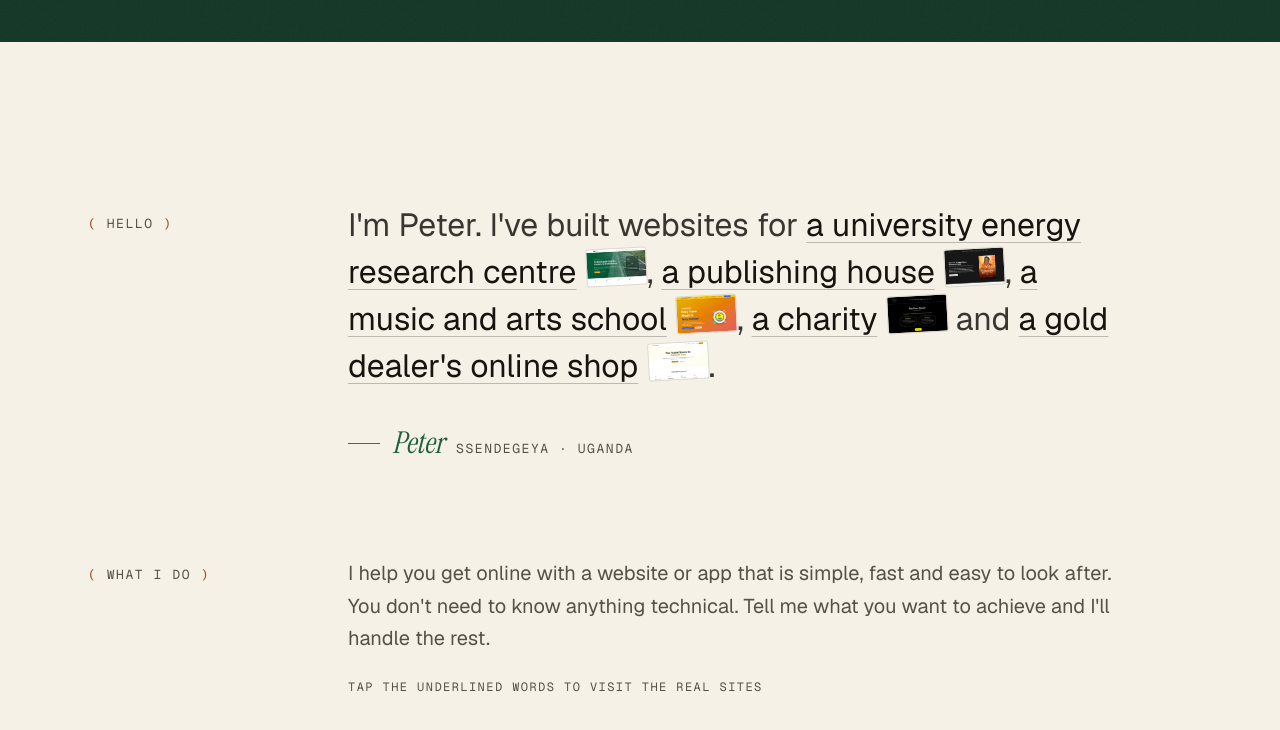
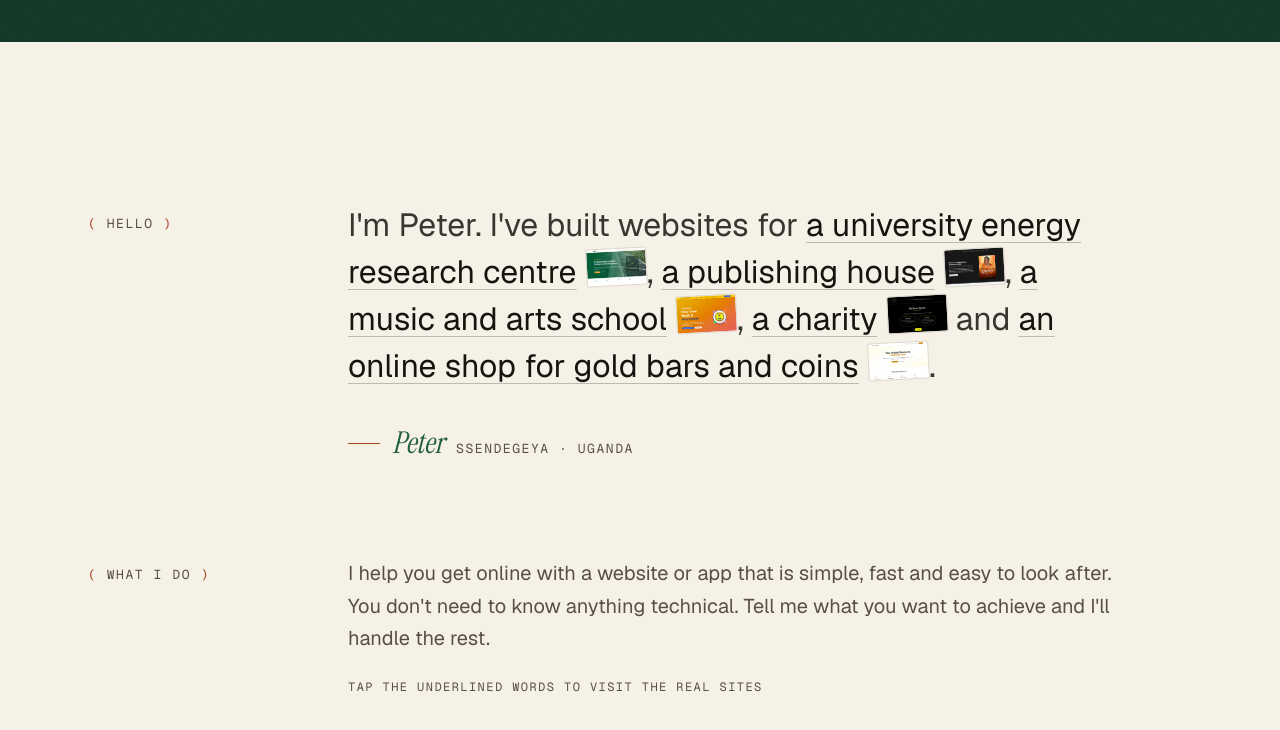
Before and after one commit to Mozart299/mozart-portfolio, a Next.js app: page / in a window 1280 px wide. Shown: the part 751-1481 px from the top of the page. Built offline with nearby package versions, Linux system fonts and the light colour scheme.

Commit message:
Clarify JK Gold Souk description on home and about pages

```diff
--- a/app/(site)/about/page.tsx
+++ b/app/(site)/about/page.tsx
@@ -60,7 +60,7 @@ export default function AboutPage() {
               <InlineWork id="musiconthefarm">a music school</InlineWork>,{" "}
               <InlineWork id="sunrise">a university partnership</InlineWork>,{" "}
               <InlineWork id="radiant-smile-foundation">a charity</InlineWork> and{" "}
-              <InlineWork id="jk-gold-souk">a gold dealer&apos;s online shop</InlineWork>.
+              <InlineWork id="jk-gold-souk">an online shop for gold bars and coins</InlineWork>.
             </p>
             <p>
               I was previously a Mobile App Engineer at AirQo, building their mobile app that shows live air quality
--- a/app/(site)/page.tsx
+++ b/app/(site)/page.tsx
@@ -109,7 +109,7 @@ export default function Home() {
             <InlineWork id="nambi-notes">a publishing house</InlineWork>,{" "}
             <InlineWork id="musiconthefarm">a music and arts school</InlineWork>,{" "}
             <InlineWork id="radiant-smile-foundation">a charity</InlineWork> and{" "}
-            <InlineWork id="jk-gold-souk">a gold dealer&apos;s online shop</InlineWork>.
+            <InlineWork id="jk-gold-souk">an online shop for gold bars and coins</InlineWork>.
           </p>
           <p className="md:col-start-2 -mt-1 flex items-baseline gap-3">
             <span className="h-px w-8 bg-warm self-center" aria-hidden />
```
